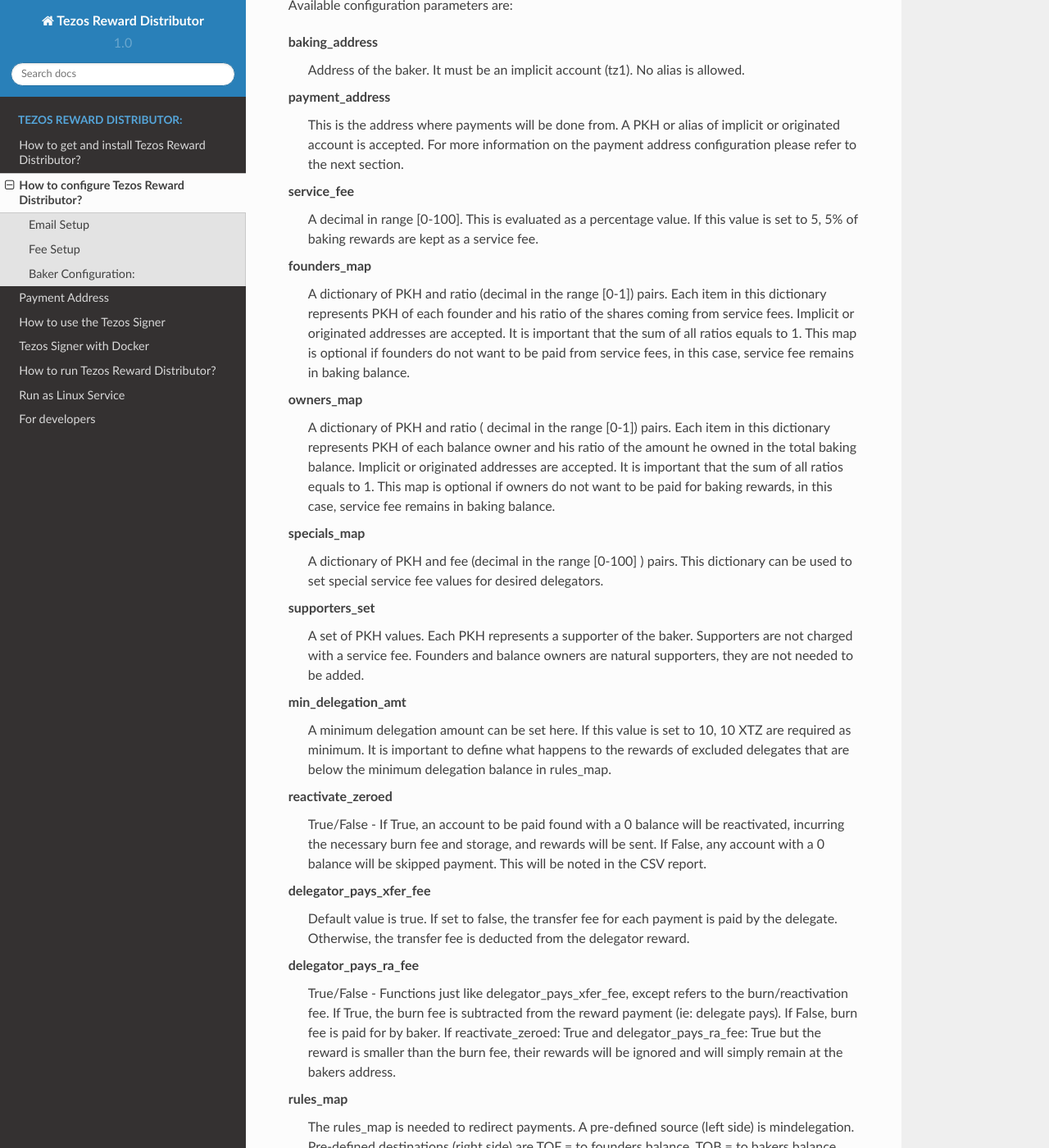
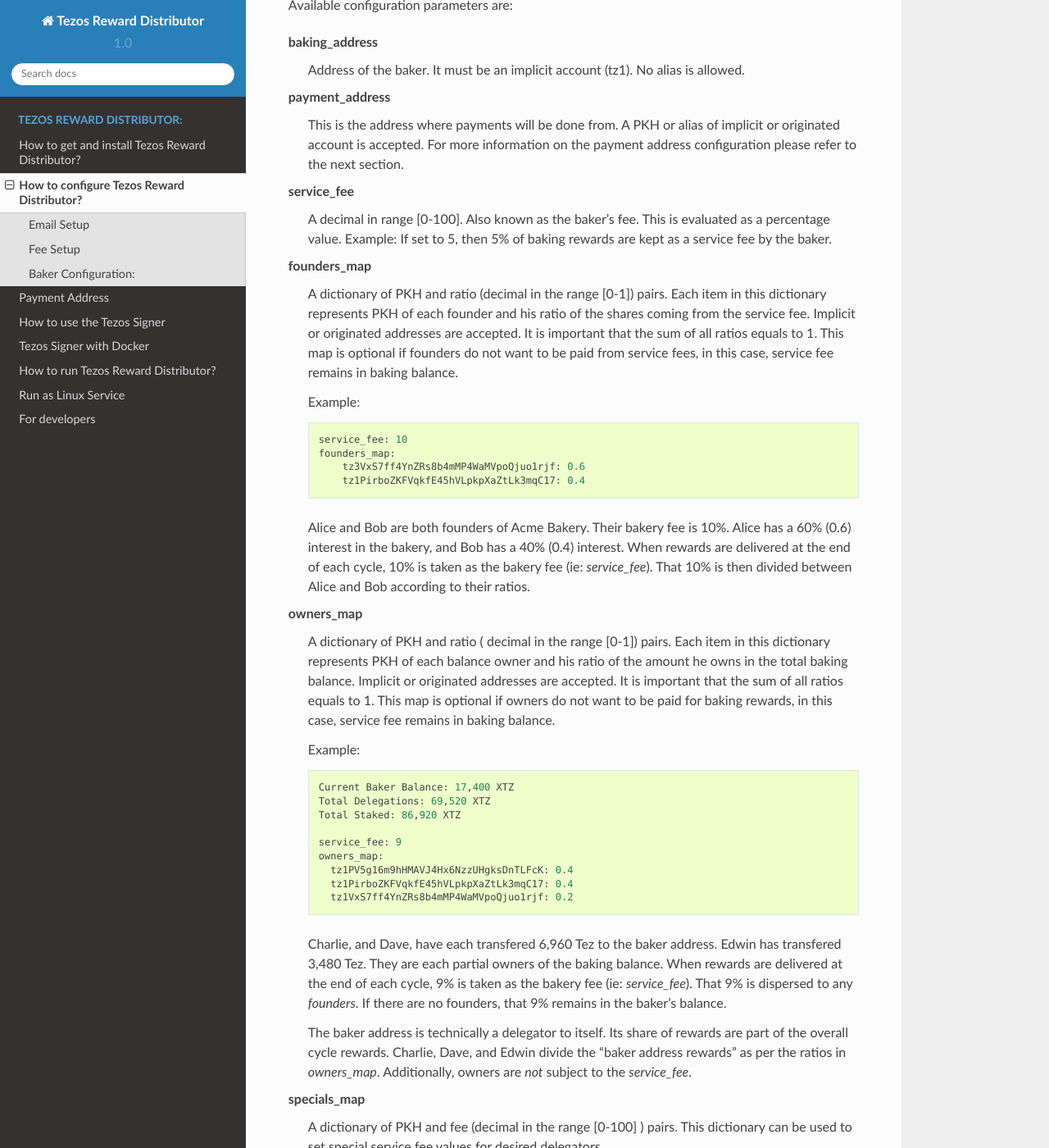
Before and after one commit to tezos-reward-distributor-organization/tezos-reward-distributor, a Sphinx documentation site: the page built from docs/configuration.rst, in a window 1280 px wide and 1400 px high, scrolled down 741 px. Shown: the whole window at 82% size. Built offline with Sphinx 7.4.7 and the Read the Docs theme 2.0.0, drawn with Linux system fonts in a browser that asks for light colours.

Commit message:
Clarification on owners/founders (#221)
Added some examples to better understand founders and owners

```diff
--- a/docs/configuration.rst
+++ b/docs/configuration.rst
@@ -45,28 +45,56 @@
   refer to the next section.
 
 **service_fee**
-  A decimal in range [0-100]. This is evaluated as a percentage
-  value. If this value is set to 5, 5% of baking rewards are
-  kept as a service fee.
+  A decimal in range [0-100]. Also known as the baker's fee.
+  This is evaluated as a percentage value. Example: If set to 5,
+  then 5% of baking rewards are kept as a service fee by the baker.
 
 **founders_map**
   A dictionary of PKH and ratio (decimal in the range [0-1])
   pairs. Each item in this dictionary represents PKH of each
-  founder and his ratio of the shares coming from service fees.
+  founder and his ratio of the shares coming from the service fee.
   Implicit or originated addresses are accepted. It is important
   that the sum of all ratios equals to 1. This map is optional
   if founders do not want to be paid from service fees, in
   this case, service fee remains in baking balance.
 
+  Example::
+
+    service_fee: 10
+    founders_map:
+        tz3VxS7ff4YnZRs8b4mMP4WaMVpoQjuo1rjf: 0.6
+        tz1PirboZKFVqkfE45hVLpkpXaZtLk3mqC17: 0.4
+
+  Alice and Bob are both founders of Acme Bakery. Their bakery fee is 10%.
+  Alice has a 60% (0.6) interest in the bakery, and Bob has a 40% (0.4) interest.
+  When rewards are delivered at the end of each cycle, 10% is taken as the bakery
+  fee (ie: *service_fee*). That 10% is then divided between Alice and Bob according to their ratios.
+
 **owners_map**
   A dictionary of PKH and ratio ( decimal in the range [0-1])
   pairs. Each item in this dictionary represents PKH of each
-  balance owner and his ratio of the amount he owned in the
+  balance owner and his ratio of the amount he owns in the
   total baking balance. Implicit or originated addresses are
   accepted. It is important that the sum of all ratios equals
   to 1. This map is optional if owners do not want to be paid
   for baking rewards, in this case, service fee remains in
   baking balance.
+
+  Example::
+
+    Current Baker Balance: 17,400 XTZ
+    Total Delegations: 69,520 XTZ
+    Total Staked: 86,920 XTZ
+
+    service_fee: 9
+    owners_map:
+      tz1PV5g16m9hHMAVJ4Hx6NzzUHgksDnTLFcK: 0.4
+      tz1PirboZKFVqkfE45hVLpkpXaZtLk3mqC17: 0.4
+      tz1VxS7ff4YnZRs8b4mMP4WaMVpoQjuo1rjf: 0.2
+
+  Charlie, and Dave, have each transfered 6,960 Tez to the baker address. Edwin has transfered 3,480 Tez. They are each partial owners of the baking balance. When rewards are delivered at the end of each cycle, 9% is taken as the bakery fee (ie: *service_fee*). That 9% is dispersed to any *founders*. If there are no founders, that 9% remains in the baker's balance.
+
+  The baker address is technically a delegator to itself. Its share of rewards are part of the overall cycle rewards. Charlie, Dave, and Edwin divide the "baker address rewards" as per the ratios in *owners_map*. Additionally, owners are *not* subject to the *service_fee*.
 
 **specials_map**
   A dictionary of PKH and fee (decimal in the range [0-100] )
```
